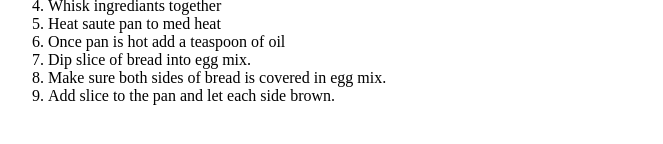
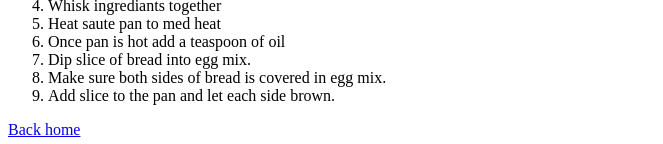
Before and after one commit to esvidal/odin-recipes, a plain HTML site: page recipes/french-toast.html in a window 1280 px wide. Shown: the part 846-990 px from the top of the page, without its empty margins (0-663 px from the left). Before the commit the page ends 967 px from the top, so only its background shows below. Drawn offline with Linux system fonts and the light colour scheme.

Commit message:
Add link back home

```diff
--- a/recipes/french-toast.html
+++ b/recipes/french-toast.html
@@ -29,5 +29,6 @@
             <li>Make sure both sides of bread is covered in egg mix.</li>
             <li>Add slice to the pan and let each side brown.</li>
         </ol>
+        <a href="../index.html">Back home</a>
     </body>
 </html>
```
